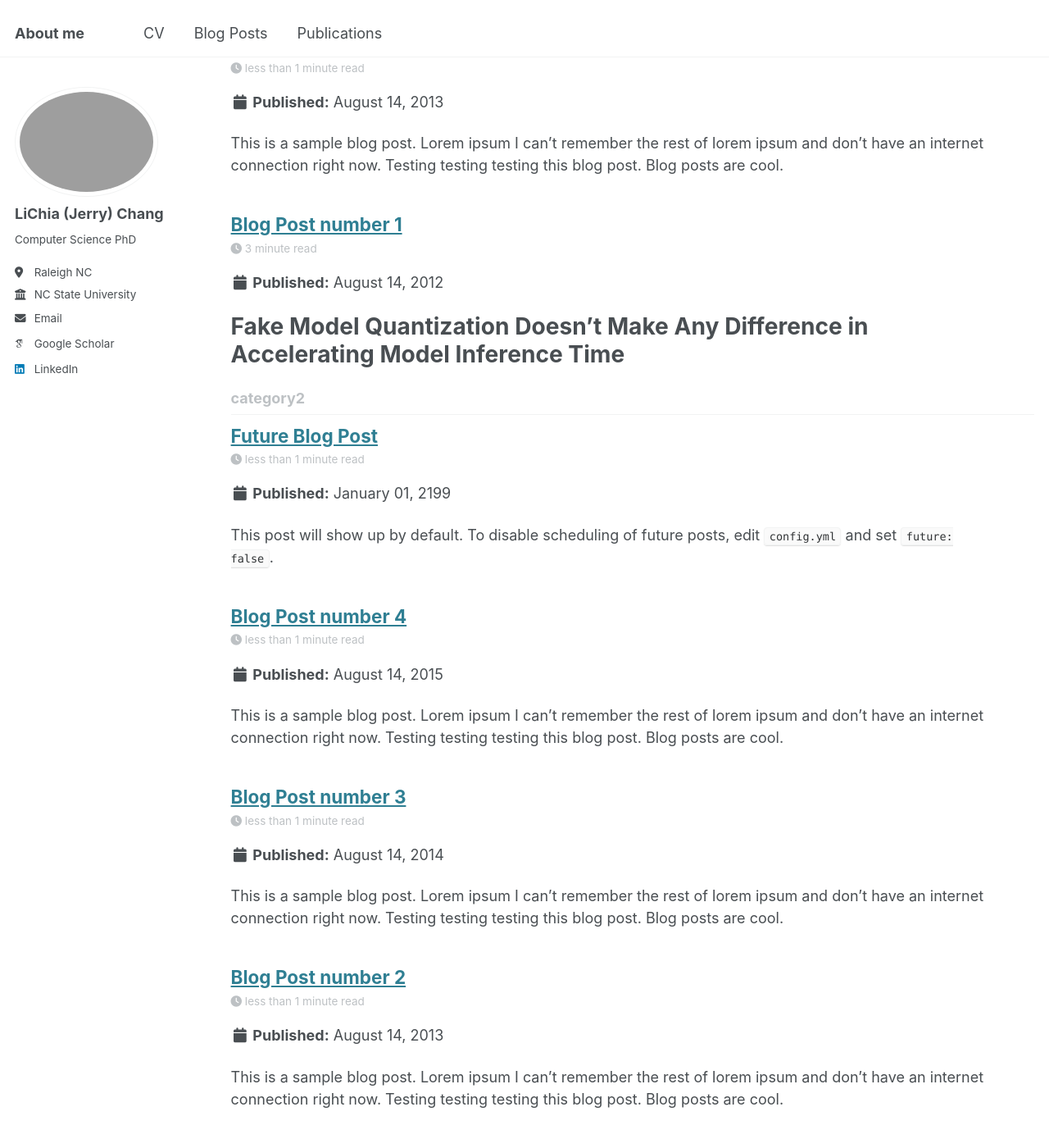
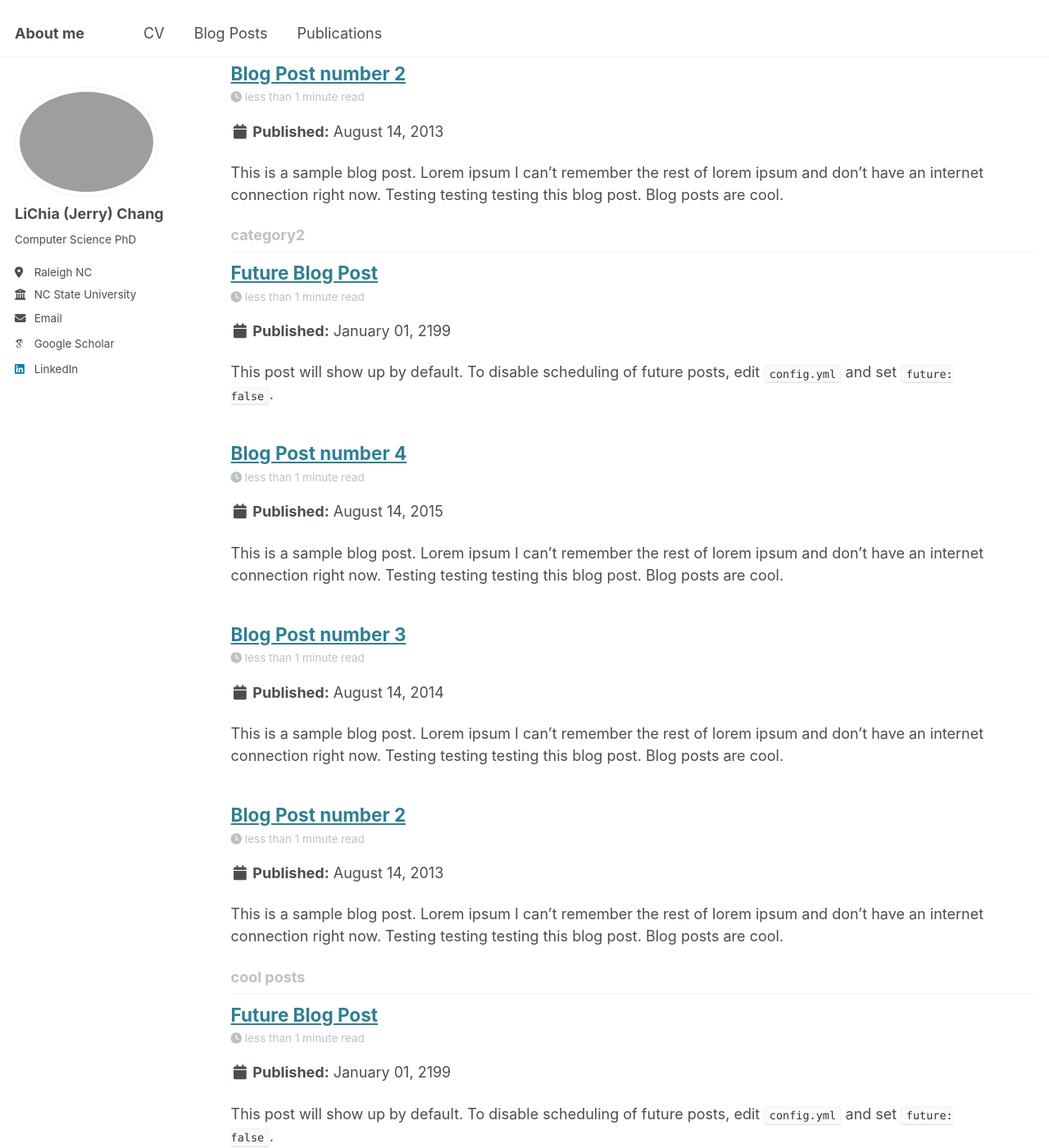
Before and after one commit to lichchang/lichchang.github.io, a Jekyll site: the page built from _pages/tag-archive.html, in a window 1280 px wide and 1400 px high, scrolled down 823 px. Shown: the whole window at 82% size. Built offline with Jekyll 4.4.1, drawn with Linux system fonts in a browser that asks for light colours; some web fonts are replaced; some of the changed text lies outside the part shown.

Commit message:
Update 2025-02-25-blog-post-1.md

```diff
--- a/_posts/2025-02-25-blog-post-1.md
+++ b/_posts/2025-02-25-blog-post-1.md
@@ -1,5 +1,5 @@
 ---
-title: 'Blog Post number 1'
+title: 'Fake Model Quantization Doesn't Make Any Difference in Accelerating Model Inference Time'
 date: 2012-08-14
 permalink: /posts/2012/08/blog-post-1/
 tags:
```
